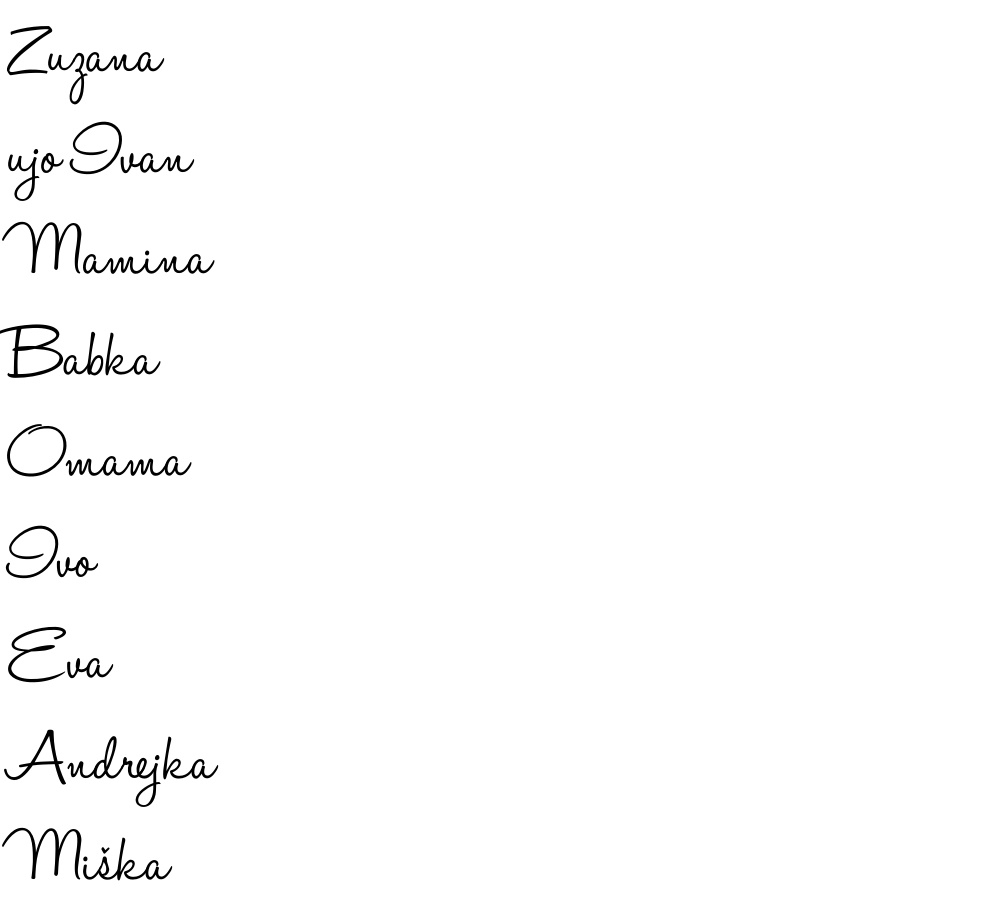
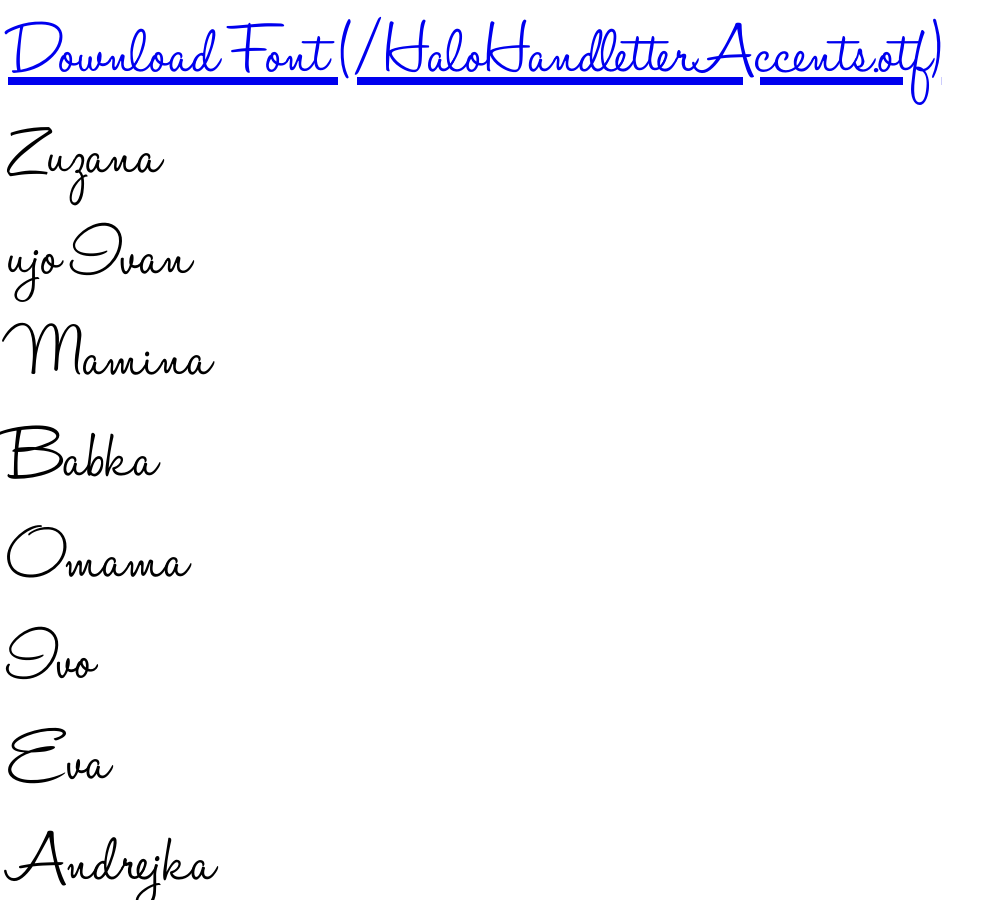
Before and after one commit to reneklacan/reneklacan.github.io, a Jekyll site: the page font.html, which Jekyll copies as it is, in a window 1280 px wide and 900 px high. Shown: the whole window, without its empty margins (0-1005 px from the left). Built offline with Jekyll 4.4.1, drawn with Linux system fonts in a browser that asks for light colours.

Commit message:
add link

```diff
--- a/font.html
+++ b/font.html
@@ -13,6 +13,8 @@
     </style>
   </head>
   <body>
+    <a href="/HaloHandletterAccents.otf">Download Font (/HaloHandletterAccents.otf)</a>
+    <br/>
     Zuzana
     <br/>
     ujo Ivan
```
